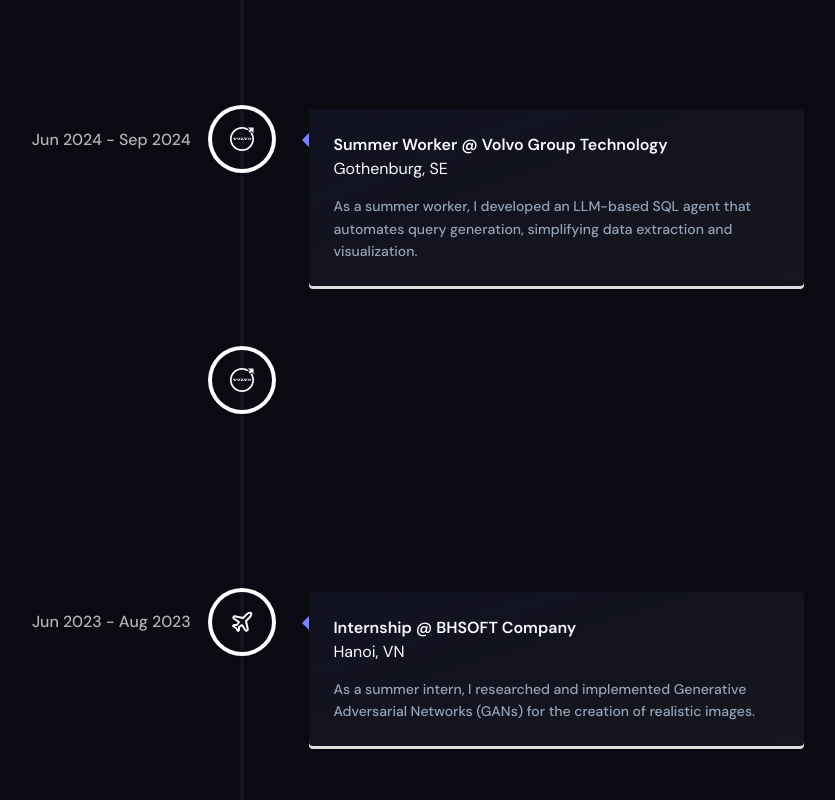
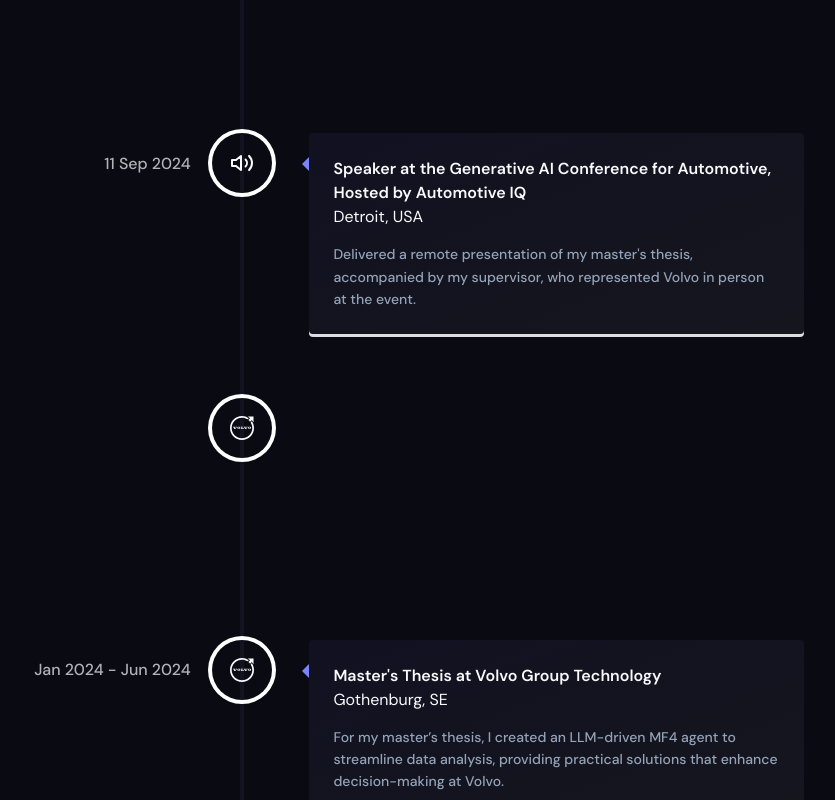
Before and after one commit to ericledevhub/developer-portfolio, a Next.js app: page / in a window 1280 px wide. Shown: the part 1960-2760 px from the top of the page, without its empty margins (398-1233 px from the left). Built offline with nearby package versions, Linux system fonts and the light colour scheme.

Commit message:
Added hackathon and removed @

```diff
--- a/src/components/Career.tsx
+++ b/src/components/Career.tsx
@@ -2,6 +2,7 @@
   GraduationCap,
   Plane,
   Star,
+  Volume2,
 } from "lucide-react";
 
 import { VerticalTimeline, VerticalTimelineElement }  from 'react-vertical-timeline-component';
@@ -10,33 +11,39 @@
 import { SiVolvo } from "react-icons/si";
 import { LiaHackerrank } from "react-icons/lia";
 
-
 const careerData = [
   {
     date: " 27 Sep 2024 - 28 Sep 2024",
     icon: <LiaHackerrank />,
-    title: "Gradient Descent Into The Future – LLM Hackathon",
+    title: "LLM Hackathon, Organized by Gradient Descent | KTH Royal Institute of Technology",
     subtitle: "Stockholm, SE",
     description: "At this hackathon, I built an LLM-powered PDF assistant that generates summaries, explains concepts, and visualizes tables, making information more accessible and user-friendly."
   },
   {
+    date: " 11 Sep 2024",
+    icon: <Volume2 />,
+    title: "Speaker at the Generative AI Conference for Automotive, Hosted by Automotive IQ",
+    subtitle: "Detroit, USA",
+    description: "Delivered a remote presentation of my master's thesis, accompanied by my supervisor, who represented Volvo in person at the event."
+  },
+  {
     date: "Jun 2024 - Sep 2024",
     icon: <SiVolvo />,
-    title: "Summer Worker @ Volvo Group Technology",
+    title: "Summer Worker at Volvo Group Technology",
     subtitle: "Gothenburg, SE",
     description: "As a summer worker, I developed an LLM-based SQL agent that automates query generation, simplifying data extraction and visualization."
   },
   {
     date: "Jan 2024 - Jun 2024",
     icon: < SiVolvo />,
-    title: "Master's Thesis @ Volvo Group Technology",
+    title: "Master's Thesis at Volvo Group Technology",
     subtitle: "Gothenburg, SE",
     description: "For my master’s thesis, I created an LLM-driven MF4 agent to streamline data analysis, providing practical solutions that enhance decision-making at Volvo."
   },
   {
     date: "Jun 2023 - Aug 2023",
     icon: < Plane />,
-    title: "Internship @ BHSOFT Company",
+    title: "Internship at BHSOFT Company",
     subtitle: "Hanoi, VN",
     description: "As a summer intern, I researched and implemented Generative Adversarial Networks (GANs) for the creation of realistic images."
   },
```
